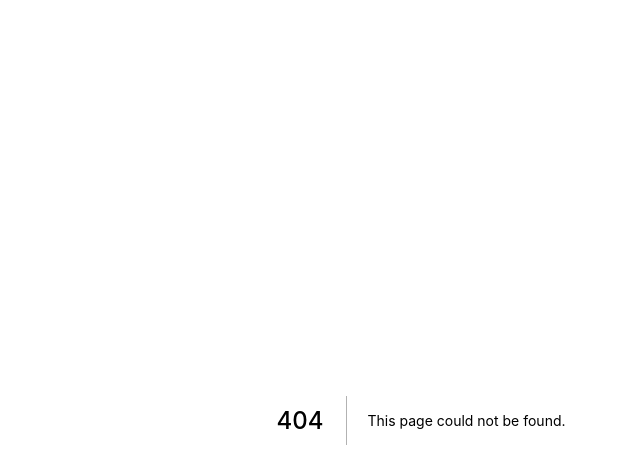
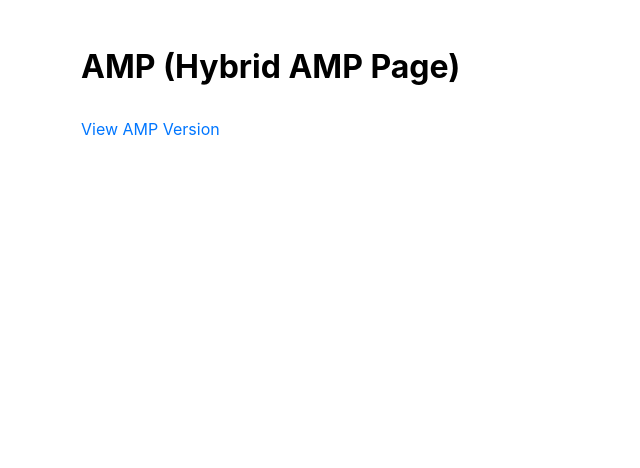
Before and after one commit to Timer/nextjs-theskimm, a Next.js app: page /example in a window 1280 px wide. Before the commit this address had no page. Shown: the top 468 px of the page, without its empty margins (219-859 px from the left). Built offline with nearby package versions, Linux system fonts and the light colour scheme.

Commit message:
Add AMP example

```diff
--- a/pages/_app.js
+++ b/pages/_app.js
@@ -1,6 +1,7 @@
 import Head from "next/head";
 import Router from "next/router";
 import NProgress from "nprogress";
+import { useAmp } from "next/amp";
 
 Router.events.on("routeChangeStart", url => {
   console.log(`Start: ${url}`);
@@ -16,11 +17,14 @@
 });
 
 function MyApp({ Component, pageProps }) {
+  const isAmp = useAmp();
   return (
     <>
       <Head>
         <title>Demo</title>
-        <link rel="stylesheet" href="/nprogress.css" type="text/css"></link>
+        {!isAmp && (
+          <link rel="stylesheet" href="/nprogress.css" type="text/css"></link>
+        )}
       </Head>
 
       <Component {...pageProps} />
--- /dev/null
+++ b/pages/example.js
@@ -0,0 +1,24 @@
+import Head from "next/head";
+import { useAmp } from "next/amp";
+
+export const config = {
+  amp: "hybrid"
+};
+
+export default () => {
+  const isAmp = useAmp();
+
+  return (
+    <div>
+      <Head>
+        <title>Demo - AMP</title>
+      </Head>
+      <h1>AMP (Hybrid AMP Page)</h1>
+      <p>
+        <a href={isAmp ? "/example" : "/example?amp=1"}>
+          {isAmp ? "View Non-AMP" : "View AMP"} Version
+        </a>
+      </p>
+    </div>
+  );
+};
```
